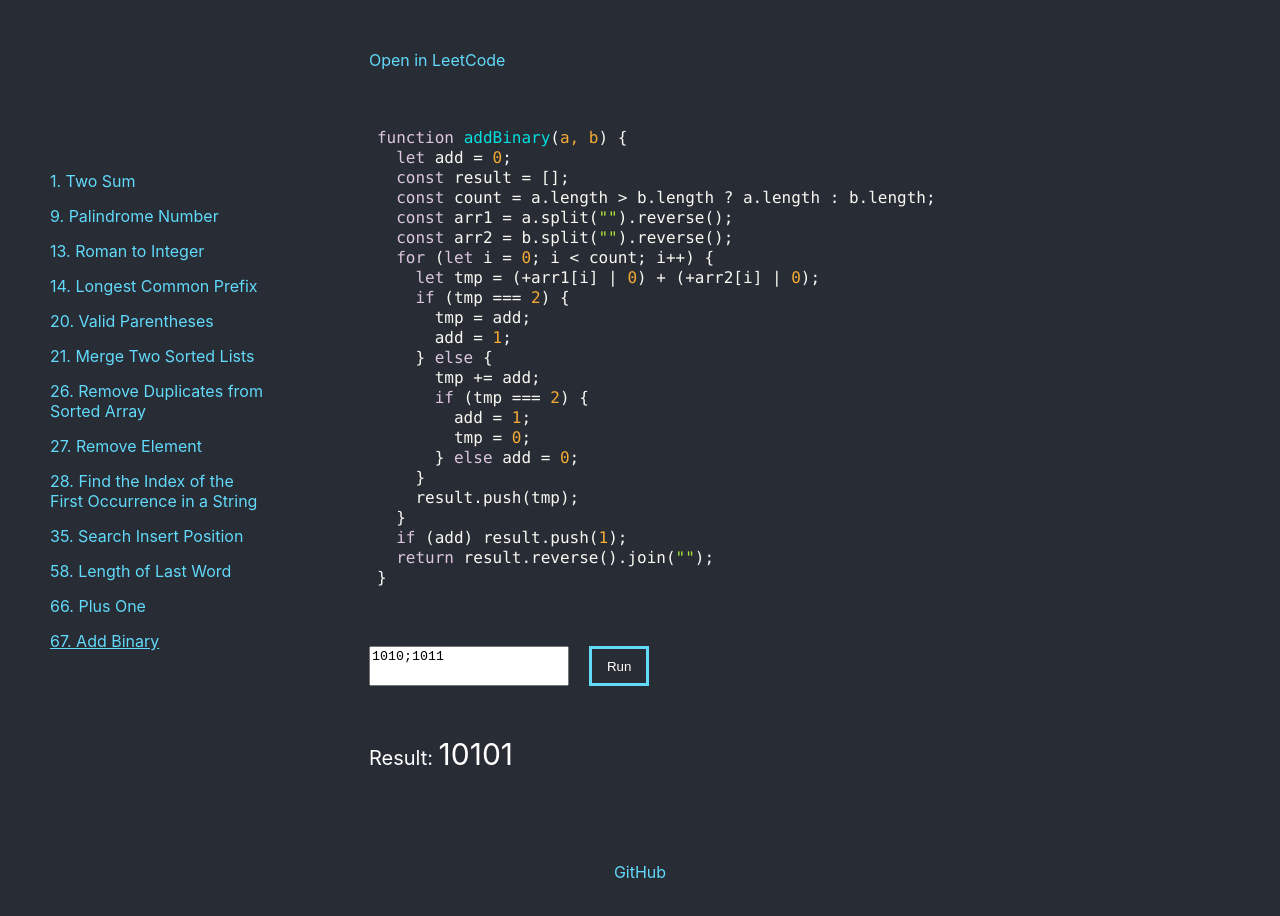
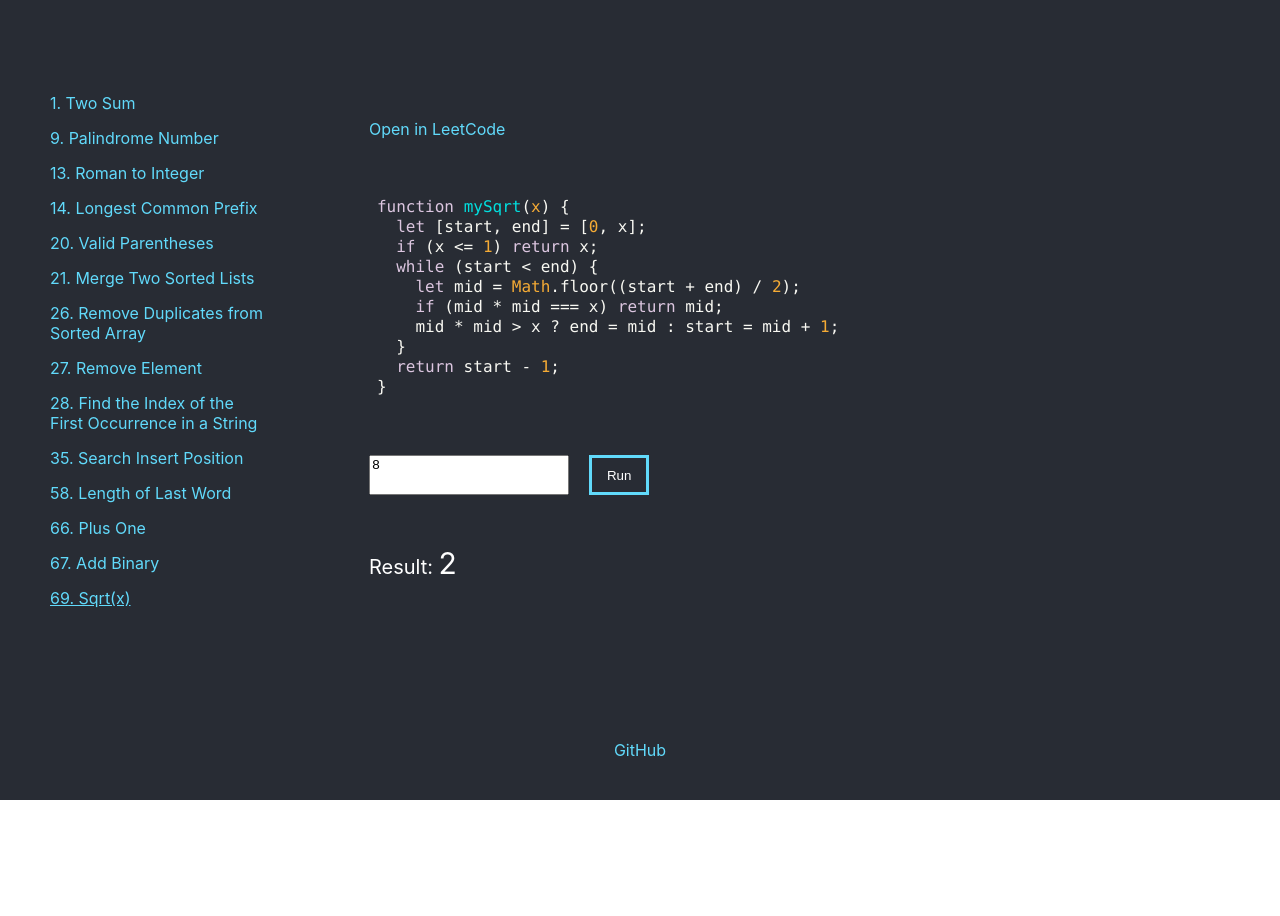
Before and after one commit to leopard-work/leetcode-app, a React (Create React App) app: page / in a window 1280 px wide. Shown: the top 916 px of the page. After the commit the page ends 800 px from the top, so only its background shows below. Built offline with nearby package versions, Linux system fonts and the light colour scheme.

Commit message:
+ 69. Sqrt(x)

```diff
--- /dev/null
+++ b/src/components/69_sqrt_x.ts
@@ -0,0 +1,15 @@
+export function mySqrt(x: number): number {
+  let [start, end] = [0, x];
+
+  if (x <= 1) return x;
+
+  while (start < end) {
+    let mid = Math.floor((start + end) / 2);
+    if (mid * mid === x) return mid;
+    mid * mid > x ? (end = mid) : (start = mid + 1);
+  }
+
+  return start - 1;
+}
+
+export const mySqrtInitial = 8;
--- a/src/components/index.ts
+++ b/src/components/index.ts
@@ -11,3 +11,4 @@ export * from "./35_search_insert_position";
 export * from "./58_length_of_last_word";
 export * from "./66_plus_one";
 export * from "./67_add_binary";
+export * from "./69_sqrt_x";
--- a/src/components/list.ts
+++ b/src/components/list.ts
@@ -13,6 +13,8 @@ import {
   mergeTwoLists,
   mergeTwoListsInitial,
   mergeTwoListsParse,
+  mySqrt,
+  mySqrtInitial,
   plusOne,
   plusOneInitial,
   removeDuplicates,
@@ -34,7 +36,7 @@ import {
 } from "./index";
 
 const URL = "https://leetcode.com/problems/";
-export const FIRSTRUN = 67;
+export const FIRSTRUN = 69;
 
 export const listData = [
   {
@@ -139,4 +141,11 @@ export const listData = [
     link: `${URL}add-binary/`,
     initial: addBinaryInitial,
   },
+  {
+    f: mySqrt,
+    id: "69",
+    name: "69. Sqrt(x)",
+    link: `${URL}sqrtx/`,
+    initial: mySqrtInitial,
+  },
 ];
```
